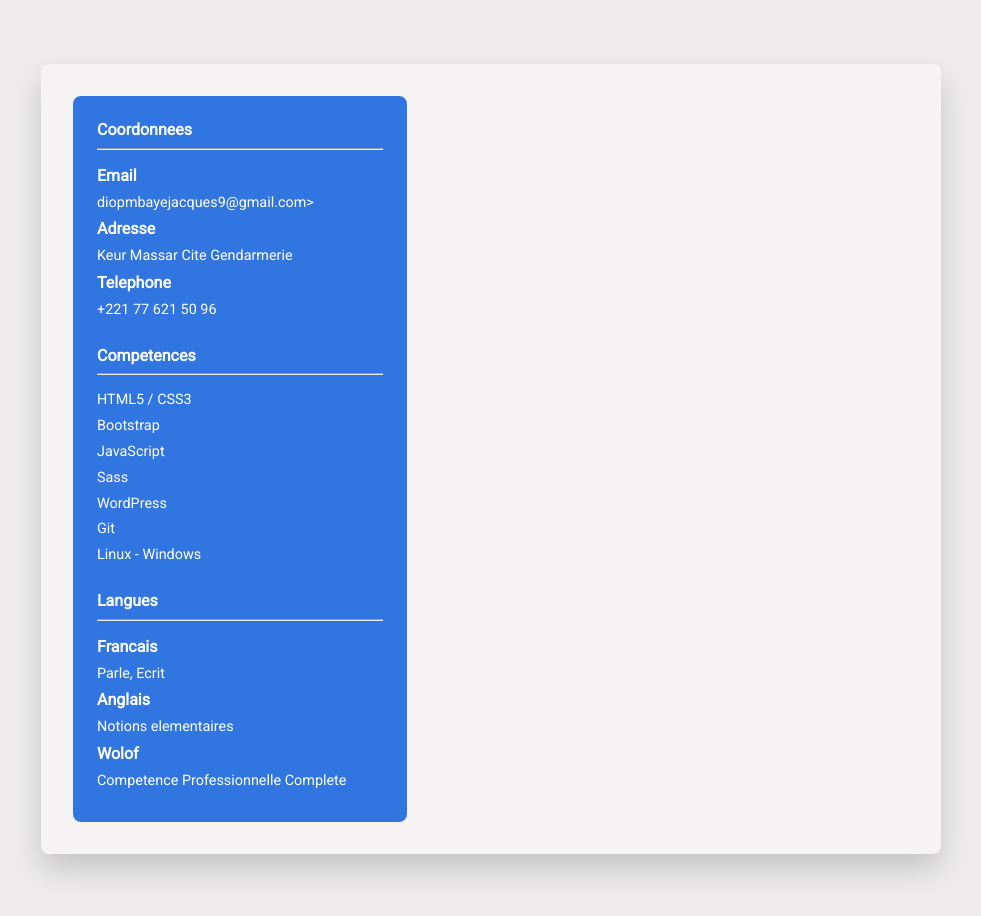
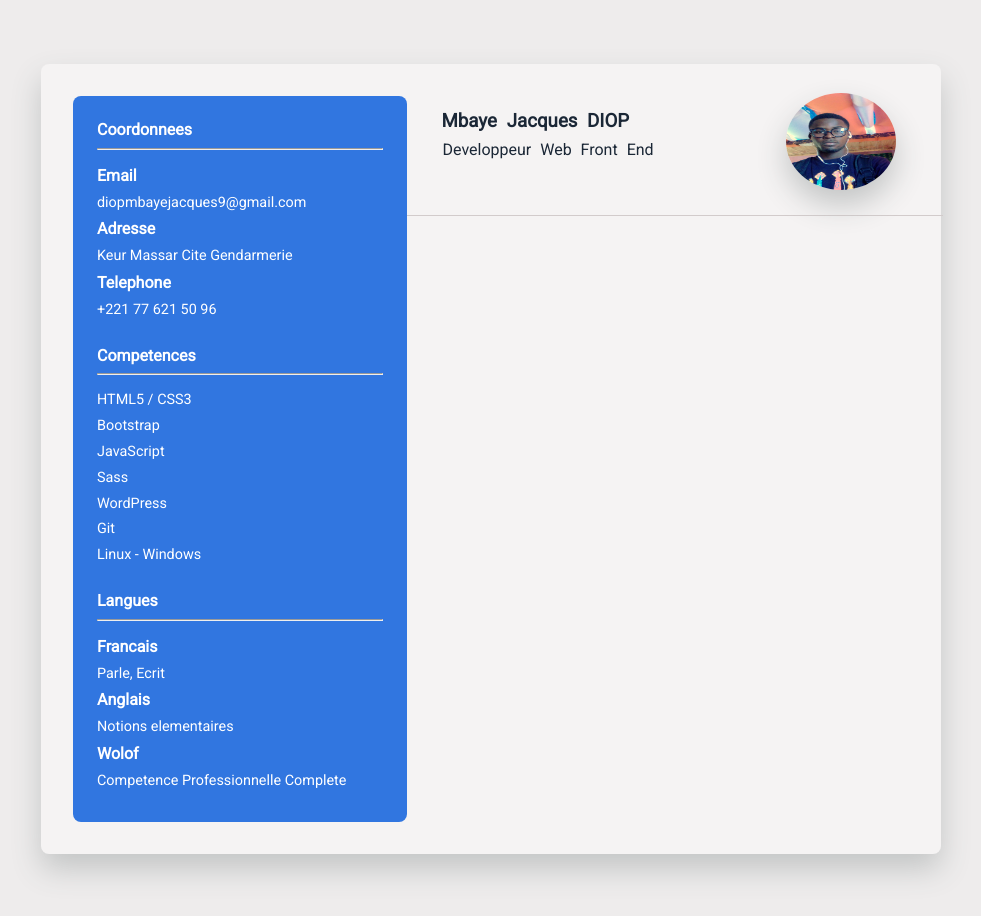
Before and after one commit to MJ-diop/MJD_CV, a website: page index.html in a window 1280 px wide. Shown: the whole page, without its empty margins (149-1130 px from the left). Drawn offline with Linux system fonts and the light colour scheme.

Commit message:
about-me section: done

```diff
--- a/index.html
+++ b/index.html
@@ -15,7 +15,7 @@
             <h4>Coordonnees</h4>
             <hr />
             <h4>Email</h4>
-            <p>diopmbayejacques9@gmail.com></p>
+            <p>diopmbayejacques9@gmail.com</p>
             <h4>Adresse</h4>
             <p>Keur Massar Cite Gendarmerie</p>
             <h4>Telephone</h4>
@@ -47,7 +47,20 @@
             <p>Competence Professionnelle Complete</p>
           </section>
         </div>
+        <!-- END OF THE BLUE-SECTION -->
+        <div class="about-me">
+          <section class="about">
+            <div class="content">
+              <h3>Mbaye Jacques DIOP</h3>
+              <p>Developpeur Web Front End</p>
+              <img src="src/img/me.jpg" />
+            </div>
+            <div class="line-gray"></div>
+          </section>
+        </div>
+        <!-- END OF THE div about-me -->
       </div>
+      <!-- END OF THE div container -->
     </main>
 
     <script src="src/js/main.js"></script>
--- a/src/scss/main.scss
+++ b/src/scss/main.scss
@@ -28,7 +28,9 @@ main {
   background: rgb(245, 243, 243);
   box-shadow: 0px 15px 30px #c3c5c5;
   border-radius: 8px;
-}
+
+  .container {
+    display: flex;
 
     .blue-section {
       width: 40%;
@@ -50,3 +52,44 @@ main {
         margin-bottom: 1rem;
       }
     }
+
+    .content {
+      display: flex;
+      position: absolute;
+      width: 536px;
+      top: 58px;
+      padding-bottom: 60px;
+      border-bottom: 1px solid #d2cbcb;
+
+      h3:nth-child(1) {
+        top: 52px;
+        word-spacing: 5px;
+        height: 30px;
+        color: rgb(27, 39, 54);
+        width: 200px;
+        position: relative;
+        left: 34.1094px;
+      }
+
+      p:nth-child(2) {
+        left: -164.906px;
+        position: relative;
+        top: 82px;
+        word-spacing: 5px;
+        height: 25px;
+        width: 215px;
+        color: rgb(27, 39, 54);
+      }
+
+      img {
+        left: -36.9062px;
+        position: relative;
+        top: 35px;
+        width: 110px;
+        height: 97px;
+        border-radius: 50%;
+        box-shadow: 0px 15px 30px #c3c5c5;
+      }
+    }
+  }
+}
```
Also changed, not shown: src/css/main.css, src/img/me.jpg (added). Lines whose indentation alone changed are shown as unchanged.
